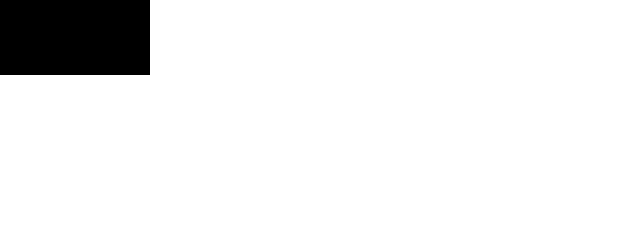
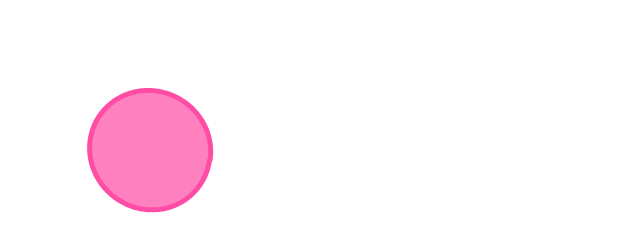
Before and after one commit to phazeio/frontend, a plain HTML site: page index.html in a window 1280 px wide. Shown: the whole page, without its empty margins (0-640 px from the left). Drawn offline with Linux system fonts and the light colour scheme.

Commit message:
Fancy mouse stuff

```diff
--- a/index.html
+++ b/index.html
@@ -11,9 +11,73 @@
 		ctx = canvas.getContext('2d');
 	canvas.height = window.innerHeight;
 	canvas.width = window.innerWidth;
-	ctx.fillStyle = 'black';
-	ctx.fillRect(0,0,150,75);
 
+
+	// ctx.beginPath();
+	// ctx.arc(200, 200, 60, 0, 2 * Math.PI, false);
+	// ctx.fillStyle = '#ff80bf';
+	// ctx.fill();
+	// ctx.lineWidth = 5;
+	// ctx.strokeStyle = '#ff4da6';
+	// ctx.stroke();
+
+	var cx=150;
+	var cy=150;
+	var radius =60;
+	var amp = 1;
+	var sineCount = Math.random() + 12;
+
+	function draw() {
+		ctx.beginPath();
+		for(var i=10;i<370;i++){
+		  var angle = i*Math.PI/180;
+		  var pt = sineCircleXYatAngle(cx,cy,radius,amp,angle,sineCount);
+		  ctx.lineTo(pt.x,pt.y);
+		}
+		ctx.fillStyle = '#ff80bf';
+		ctx.fill();
+		ctx.lineWidth = 5;
+		ctx.strokeStyle = '#ff4da6';
+		ctx.closePath();
+		ctx.stroke();
+	}
+
+	function clear() {
+		ctx.clearRect(0, 0, canvas.width, canvas.height);
+	}
+
+	function sineCircleXYatAngle(cx,cy,radius,amplitude,angle,sineCount){
+	  var x = cx+(radius+amplitude*Math.sin(sineCount*angle))*Math.cos(angle);
+	  var y = cy+(radius+amplitude*Math.sin(sineCount*angle))*Math.sin(angle);
+	  return({x:x,y:y});
+	}
+
+
+
+	setInterval(() => {
+		clear();
+		sineCount = (Math.random() * 5) + 2;
+		draw();
+	}, 1000/15)
+
+	document.addEventListener('mousemove', e => {
+		var x = e.clientX
+			, y = e.clientY;
+
+		// console.log(x)
+		// console.log(y)
+
+		var opp, adj, hyp, theta;
+
+		opp = y - cy;
+		adj = x - cx;
+		hyp = Math.sqrt(Math.pow(adj, 2) + Math.pow(adj, 2));
+		theta = Math.asin(opp/hyp);
+
+		console.log({opp:opp, adj: adj, hyp: hyp, theta: theta, ans: opp/hyp});
+
+		// console.log(theta);
+	})
 </script>
 <style type="text/css">
 	* {
```
